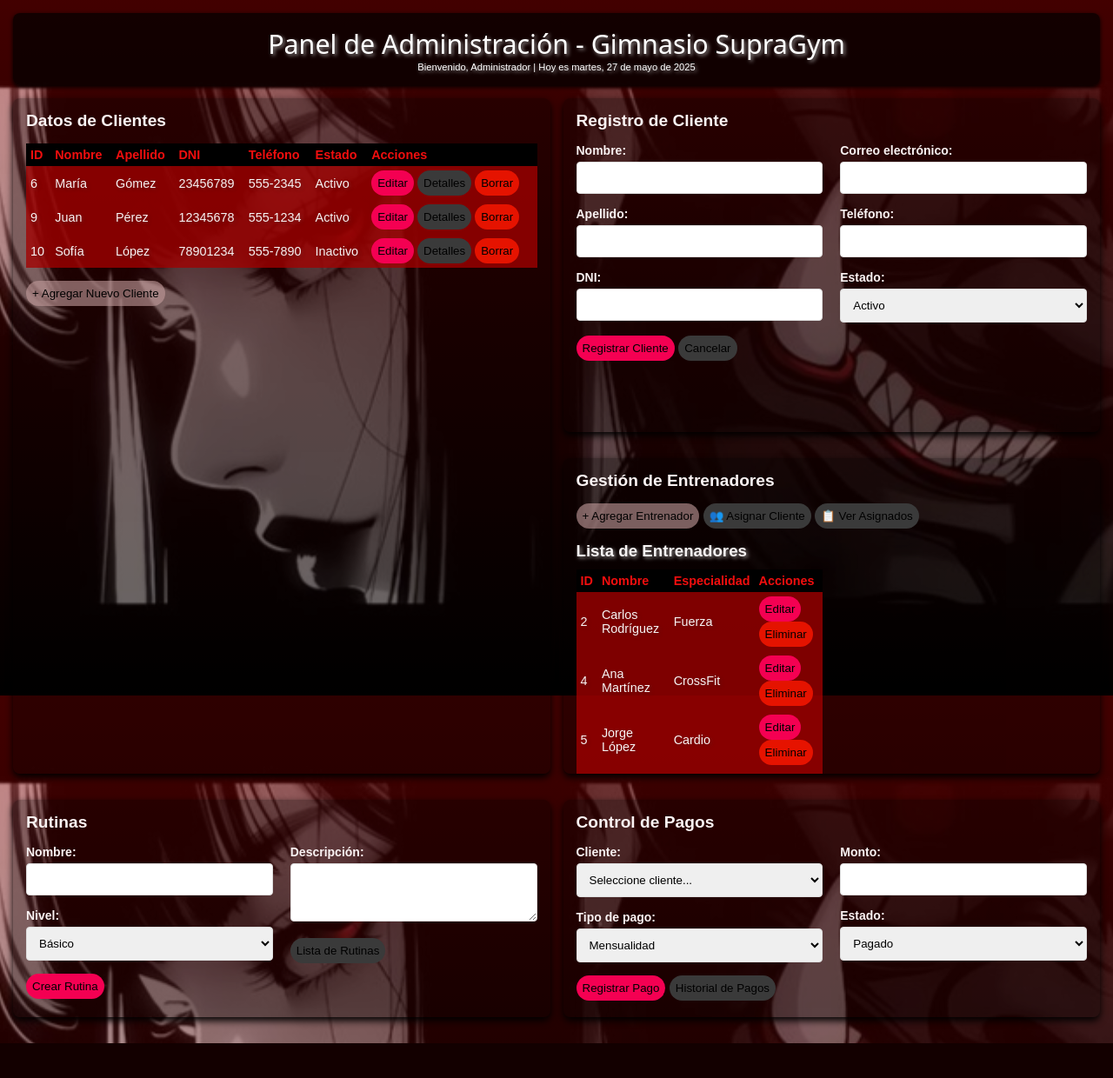
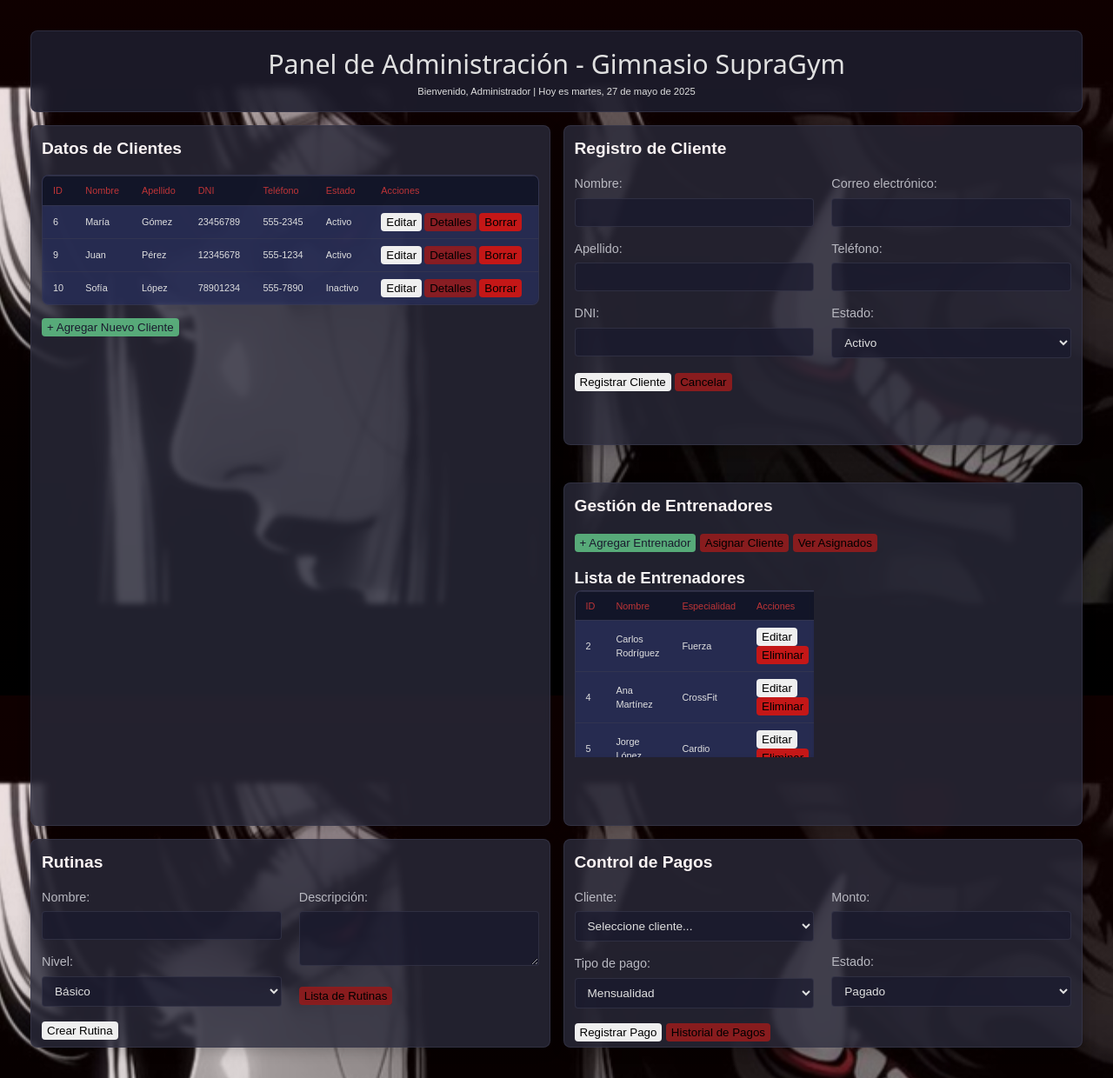
Before and after one commit to RICARDOQUIMISUTM/PROYECTO-ADMIN-GYM, a Flask app: page /admin in a window 1280 px wide. Shown: the whole page at 87% size. Before the commit the page ends 1200 px from the top, so only its background shows below. Run offline with Flask 3, Linux system fonts and the light colour scheme; data comes from the database, SQL or seed files in the repository; parts of the project's set-up code (start-up, migrations or seed data) failed here and were passed over; some web fonts are replaced.

Commit message:
cambio en el aspecto

```diff
--- a/static/css/styles.css
+++ b/static/css/styles.css
@@ -1,5 +1,18 @@
 @import url('https://fonts.googleapis.com/css2?family=Pirata+One&display=swap');
 
+:root {
+    /* PALETA DE COLORES */
+    --bg-dark: rgba(30, 30, 46, 0.85);
+    --bg-panel: rgba(42, 42, 58, 0.8);
+    --accent-blue: #6C8EBF;
+    --accent-green: #82C09A;
+    --accent-red: #D35D6E;
+    --text-primary: #E0E0E0;
+    --text-secondary: #B8B8C0;
+    --border-color: rgba(61, 61, 80, 0.6);
+
+
+}
 
 * {
     margin: 0;
@@ -10,18 +23,22 @@
 
 body {
 
-    margin: 0;
-    padding: 0;
+    background: linear-gradient(rgba(139, 0, 0, 0.11), rgba(0, 0, 0, 0.226)),
+        url('/static/img/cae5822082eb9c4701b68feca64caf31_edit_240689602803964.jpg') center/cover fixed;
+    color: var(--text-primary);
+    line-height: 1.5;
+    padding: 20px;
     min-height: 100vh;
-    background-color: #8b00006c;
-    /* Fondo rojo oscuro como base */
+    background-color: rgba(37, 53, 141, 0.918);
+    /* PARA BORRAR min-height: 100vh;
+    background-color: rgba(37, 53, 141, 0.3);
     background-image: linear-gradient(rgba(139, 0, 0, 0.479), rgba(0, 0, 0, 0.438)),
         url(/static/img/cae5822082eb9c4701b68feca64caf31_edit_240689602803964.jpg);
     background-size: cover;
     background-position: center;
     background-repeat: no-repeat;
     background-attachment: fixed;
-    font-family: 'Arial', sans-serif;
+    font-family: 'Arial', sans-serif;*/
 }
 
 h1 {
@@ -31,18 +48,18 @@ h1 {
     font-style: normal;
     position: center;
     text-align: center;
-    text-shadow: 2px 2px 4px rgba(168, 165, 165, 0.87);
+
 }
 
 h3 {
     color: rgb(247, 244, 244);
-    text-shadow: 2px 2px 4px rgba(168, 165, 165, 0.87);
+
 }
 
 p {
     font-size: 0.7em;
     text-align: center;
-    text-shadow: 2px 2px 4px rgba(168, 165, 165, 0.87);
+
 }
 
 
@@ -54,35 +71,55 @@ p {
     gap: 15px;
     padding: 15px;
     height: 150vh;
+    /*display: grid;
+    grid-template-columns: 1fr 1fr;
+    grid-template-rows: auto 1fr 1fr;
+    gap: 15px;
+    padding: 15px;
+    height: 150vh;*/
 
 }
 
 .header {
+
     grid-column: 1 / 3;
+    background-color: var(--bg-dark);
+    padding: 15px;
+    border-radius: 8px;
+    border: 1px solid var(--border-color);
+    backdrop-filter: blur(5px);
+    text-align: center;
+    /*grid-column: 1 / 3;
     background-color: rgba(0, 0, 0, 0.712);
     color: white;
     padding: 15px;
     border-radius: 8px;
-    box-shadow: 0 2px 5px rgb(0, 0, 0);
+    box-shadow: 0 2px 5px rgb(0, 0, 0);*/
 }
 
 .section {
-    background-color: rgba(0, 0, 0, 0.301);
+
+    background-color: var(--bg-panel);
+    border-radius: 8px;
+    padding: 12px;
+    border: 1px solid var(--border-color);
+    backdrop-filter: blur(3px);
+    box-shadow: 0 4px 15px rgba(0, 0, 0, 0.2);
+
+    /*background-color: rgba(0, 0, 0, 0.301);
     border-radius: 8px;
     padding: 15px;
     margin-bottom: 15px;
-    box-shadow: 0 4px 8px rgb(0, 0, 0);
+    box-shadow: 0 4px 8px rgb(0, 0, 0)
+    overflow-y: auto;*/
+}
 
-    overflow-y: auto;
-}
+
 
 .section h2 {
     font-size: 1.2em;
     margin-bottom: 15px;
     color: #faf3f3;
-    /*text-shadow: 2px 2px 4px rgba(168, 165, 165, 0.87);* pone sombras a las letras/
-
-    /*padding-bottom: 8px;*/
 
 }
 
@@ -95,7 +132,7 @@ p {
 .register-client {
     grid-column: 2;
     grid-row: 2;
-    height: 48vh;
+    height: 46vh;
 }
 
 .trainer-management {
@@ -106,41 +143,81 @@ p {
 .routines {
     grid-column: 1;
     grid-row: 4;
+
 }
 
 .payment-control {
     grid-column: 2;
     grid-row: 4;
+
 }
 
+/* ===== TABLAS ===== */
 table {
-    text-shadow: 2px 2px 4px rgba(46, 45, 45, 0.274);
     width: 100%;
-    border-collapse: collapse;
+    border-collapse: separate;
+    border-spacing: 0;
+    border: 1px solid var(--border-color);
+    border-radius: 8px;
+    overflow: hidden;
+    background-color: rgba(37, 53, 141, 0.3);
+    backdrop-filter: blur(2px);
+    font-size: 0.85rem;
+    /*border: 2px solid white;
+     Borde blanco de 2px
+    border-radius: 10px;
+
+    border-collapse: separate;
+    text-shadow: 2px 2px 4px rgba(255, 255, 255, 0.842);
+    width: 100%;
     margin-top: 10px;
-    background-color: rgba(163, 0, 0, 0.774);
+    background-color: rgba(163, 0, 0, 0.356);*/
 }
+
+/* Añade este contenedor alrededor de tus tablas */
+.table-container {
+    max-height: 220px;
+    /* Altura máxima antes de mostrar scroll */
+    overflow-y: auto;
+    /* Scroll vertical */
+
+}
+
+.table-container::-webkit-scrollbar {
+    width: 8px;
+    height: 8px;
+}
+
+.table-container::-webkit-scrollbar-thumb {
+    background-color: white;
+    border-radius: 4px;
+}
+
+
 
 th,
 td {
-    color: rgb(247, 244, 244);
+    padding: 8px 12px;
+    border-top: 1px solid var(--border-color);
+    color: var(--text-primary);
+    font-size: 0.8em
+        /*color: rgb(247, 244, 244);
     font-size: 0.9em;
     padding: 5px;
-    text-align: left;
+    text-align: left;*/
 
 }
 
 th {
-    font-size: 0.9em;
-    background-color: #000000;
-    /* rellwno de la cuadricula  de los titulos de las tablas */
-    color: rgb(241, 14, 14);
-    text-shadow: 2px 2px 4px rgba(0, 0, 0, 0.87);
-    /* color de los titulos de las tablas */
+    background-color: rgba(0, 0, 0, 0.5);
+    color: #df3a3ad6;
+    padding: 8px 12px;
+    text-align: left;
+    font-weight: 500;
 }
 
 tr:hover {
-    background-color: #3d0000;
+    background-color: rgba(108, 142, 191, 0.1);
     /* color cuando se coloca el cursor en una secion de los datos de la tabla */
 }
 
@@ -149,54 +226,69 @@ tr:hover {
 }
 
 label {
-    font-size: 14px;
+    display: block;
+    margin-bottom: 5px;
+    color: var(--text-secondary);
+    font-size: 0.9rem;
+    /*font-size: 14px;
     display: block;
     margin-bottom: 5px;
     font-weight: bold;
-    color: #faf3f3;
+    color: #faf3f3;*/
 }
 
 input,
 select,
 textarea {
     width: 100%;
+    padding: 8px 10px;
+    /* Era 10px 12px */
+    font-size: 0.85rem;
+    background-color: rgba(26, 26, 46, 0.7);
+    border: 1px solid var(--border-color);
+    border-radius: 4px;
+    color: var(--text-primary);
+    /* PARA BORRAR width: 100%;
     padding: 10px;
     border: 1px solid #ddd;
     /* colores de contorno de los campos para rellenear */
-    border-radius: 4px;
+    /*border-radius: 4px;*/
 }
 
 button {
-
-    flex-direction: column;
+    padding: 3px 6px;
+    border: none;
+    border-radius: 4px;
+    cursor: pointer;
+    font-weight: 500;
+    transition: all 0.2s;
+    backdrop-filter: blur(2px);
+    /* PARA BORRAR flex-direction: column;
     justify-content: center;
     align-items: center;
     padding: 7px;
     border: 0px solid transparent;
-    background-color: rgba(244 0 82);
+    background-color: rgba  (244 0 82);
     border-radius: 1.25em;
-    transition: all 0.2s linear;
+    transition: all 0.2s linear;*/
 }
 
 button:hover {
-    box-shadow: 3.4px 2.5px 4.9px rgba(0, 0, 0, 0.025),
-        8.6px 6.3px 12.4px rgba(0, 0, 0, 0.035),
-        17.5px 12.8px 25.3px rgba(0, 0, 0, 0.045),
-        36.1px 26.3px 52.2px rgba(0, 0, 0, 0.055),
-        99px 72px 143px rgba(0, 0, 0, 0.08);
+    transform: translateY(-2px);
+    box-shadow: 0 4px 8px rgba(0, 0, 0, 0.2);
 }
 
 
 button.secondary {
-    background-color: #3a3a3a;
+    background-color: rgba(150, 28, 28, 0.884);
 }
 
 button.secondary:hover {
-    background-color: #7f8c8d;
+    background-color: rgba(150, 43, 43, 0.884);
 }
 
 button.danger {
-    background-color: #ff1900c9;
+    background-color: rgb(196, 23, 23);
 }
 
 button.danger:hover {
@@ -204,15 +296,16 @@ button.danger:hover {
 }
 
 button.success {
-    background-color: #c19a9a9e;
+    background-color: rgba(97, 197, 135, 0.836);
+    color: #1a1a2e;
 }
 
 button.success:hover {
-    background-color: #9b7f7f9e;
+    background-color: #90a894a6;
 }
 
 .small-section {
-    height: 250px;
+    height: 240px;
 }
 
 .status-active {
@@ -239,6 +332,8 @@ button.success:hover {
     display: grid;
     grid-template-columns: 1fr 1fr;
     gap: 20px;
+
+
 }
 
 .action-buttons {
@@ -277,7 +372,8 @@ button.success:hover {
 }
 
 .modal-content {
-    background-color: rgb(175, 10, 10);
+    background-color: #1b1d35;
+
     padding: 20px;
     border-radius: 8px;
     width: 80%;
@@ -368,7 +464,7 @@ button.success:hover {
 }
 
 .custom-alert table th {
-    background-color: rgba(30, 30, 30, 0.9);
+
     /* Encabezados más oscuros */
     padding: 12px;
     font-weight: bold;
--- a/static/js/scripts.js
+++ b/static/js/scripts.js
@@ -684,10 +684,10 @@ function alertHtml(title, html) {
   alertDiv.style.top = "50%";
   alertDiv.style.left = "50%";
   alertDiv.style.transform = "translate(-50%, -50%)";
-  alertDiv.style.backgroundColor = "#510606";
-  alertDiv.style.padding = "20px";
+  alertDiv.style.backgroundColor = "#1b1d35";
+  alertDiv.style.padding = "13px";
   alertDiv.style.borderRadius = "8px";
-  alertDiv.style.boxShadow = "0 2px 10px rgba(0,0,0,0.2)";
+  alertDiv.style.boxShadow = "0 2px 10px rgba(0, 0, 0, 0.5)";
   alertDiv.style.zIndex = "1000";
   alertDiv.style.maxWidth = "80%";
   alertDiv.style.maxHeight = "80vh";
--- a/templates/admin.html
+++ b/templates/admin.html
@@ -100,21 +100,23 @@
             <h2>Gestión de Entrenadores</h2>
             <div class="action-buttons">
                 <button id="btn-nuevo-entrenador" class="success">+ Agregar Entrenador</button>
-                <button id="btn-asignar-cliente" class="secondary">👥 Asignar Cliente</button>
-                <button id="btn-ver-asignados" class="secondary">📋 Ver Asignados</button>
+                <button id="btn-asignar-cliente" class="secondary"> Asignar Cliente</button>
+                <button id="btn-ver-asignados" class="secondary"> Ver Asignados</button>
             </div>
 
             <div class="two-columns">
-                <div>
+                <div class="table-container">
                     <h3>Lista de Entrenadores</h3>
                     <table id="entrenadores-table">
                         <thead>
+
                             <tr>
                                 <th>ID</th>
                                 <th>Nombre</th>
                                 <th>Especialidad</th>
                                 <th>Acciones</th>
                             </tr>
+
                         </thead>
                         <tbody>
                             {% for entrenador in entrenadores %}
@@ -130,6 +132,7 @@
                             {% endfor %}
                         </tbody>
                     </table>
+
                 </div>
 
                 <div id="panel-entrenador" class="hidden">
```
Also changed, not shown: sql/DATOS PARA AGREGAR.txt (+35 -29 lines), README.md, Visualzacion/Interfas.PNG (added), sql/RelacionTablas/Tablas.PNG (added).
